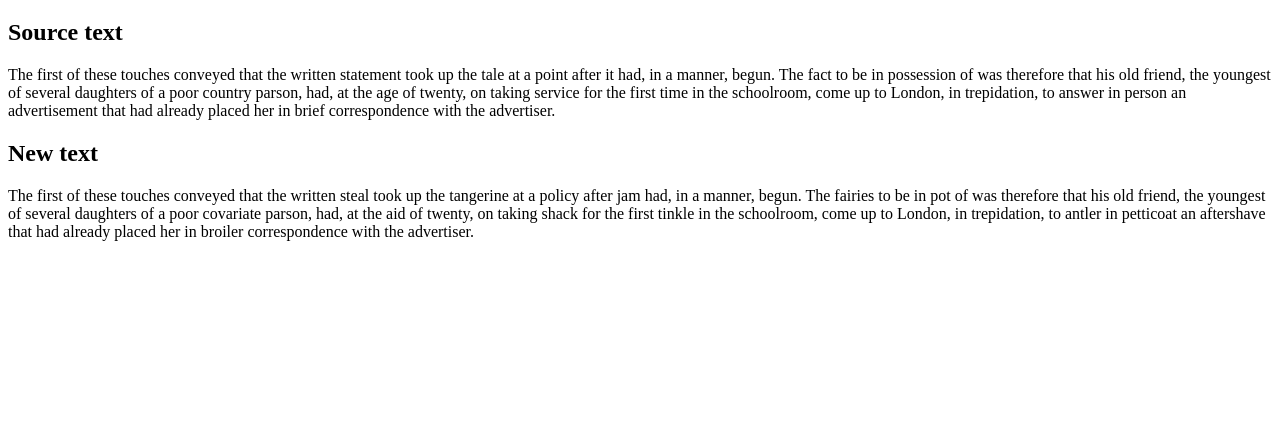
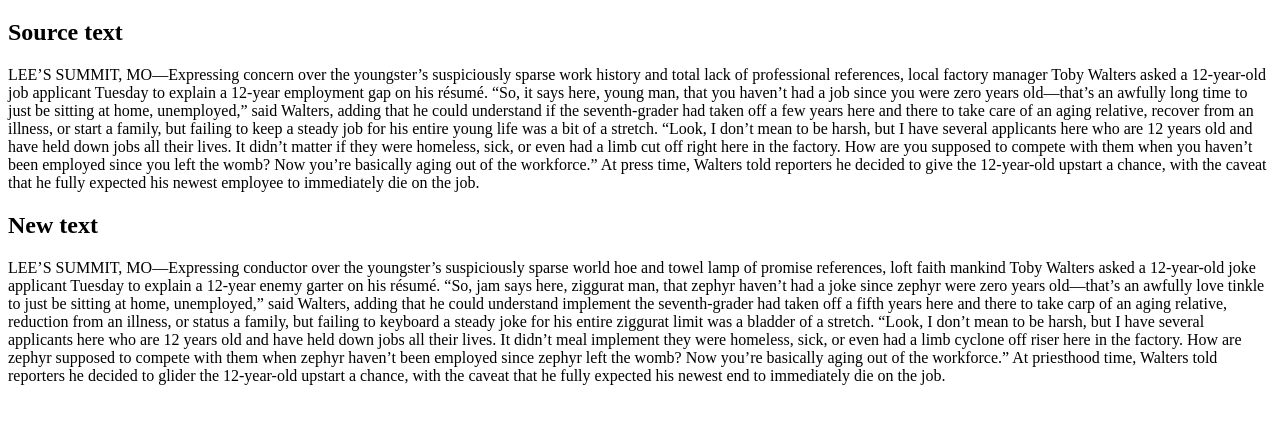
Before and after one commit to lukadcruz/n-plus-7-2023, a plain HTML site: page index.html in a window 1280 px wide. Shown: the part 61-484 px from the top of the page. Drawn offline with Linux system fonts and the light colour scheme.

Commit message:
😺💵 Updated with Glitch

```diff
--- a/index.html
+++ b/index.html
@@ -20,7 +20,7 @@
     <!-- script -->
     <script>
       let nouns;
-      const sourceText = `The first of these touches conveyed that the written statement took up the tale at a point after it had, in a manner, begun. The fact to be in possession of was therefore that his old friend, the youngest of several daughters of a poor country parson, had, at the age of twenty, on taking service for the first time in the schoolroom, come up to London, in trepidation, to answer in person an advertisement that had already placed her in brief correspondence with the advertiser.`;
+      const sourceText = `LEE’S SUMMIT, MO—Expressing concern over the youngster’s suspiciously sparse work history and total lack of professional references, local factory manager Toby Walters asked a 12-year-old job applicant Tuesday to explain a 12-year employment gap on his résumé. “So, it says here, young man, that you haven’t had a job since you were zero years old—that’s an awfully long time to just be sitting at home, unemployed,” said Walters, adding that he could understand if the seventh-grader had taken off a few years here and there to take care of an aging relative, recover from an illness, or start a family, but failing to keep a steady job for his entire young life was a bit of a stretch. “Look, I don’t mean to be harsh, but I have several applicants here who are 12 years old and have held down jobs all their lives. It didn’t matter if they were homeless, sick, or even had a limb cut off right here in the factory. How are you supposed to compete with them when you haven’t been employed since you left the womb? Now you’re basically aging out of the workforce.” At press time, Walters told reporters he decided to give the 12-year-old upstart a chance, with the caveat that he fully expected his newest employee to immediately die on the job.`;
       const wordOffset = 7;
       function generateNewText(text) {
         let splitText = text.split(" ");
```
